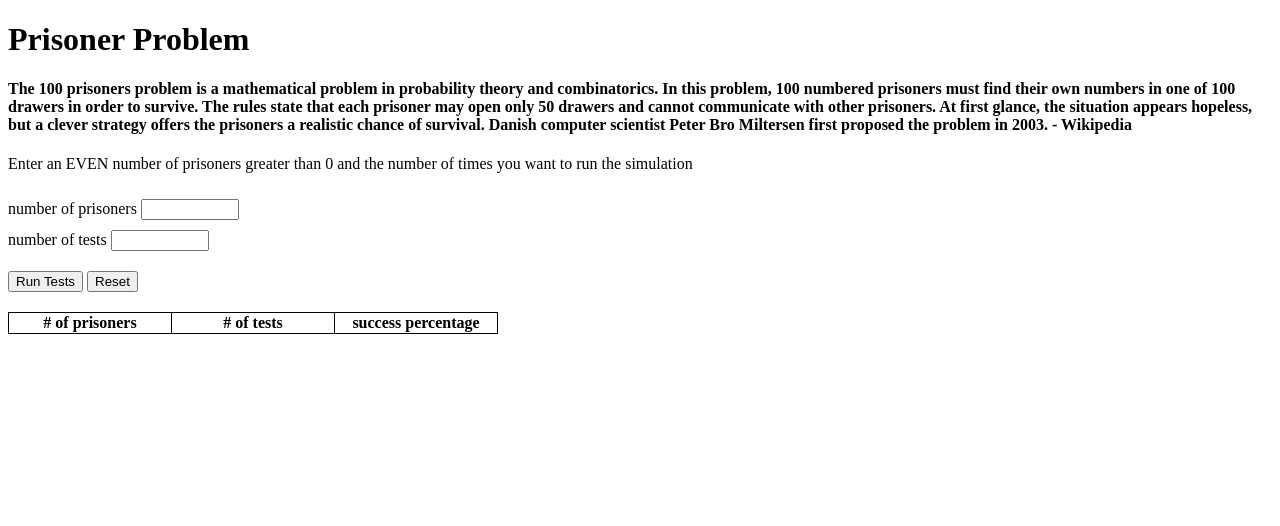
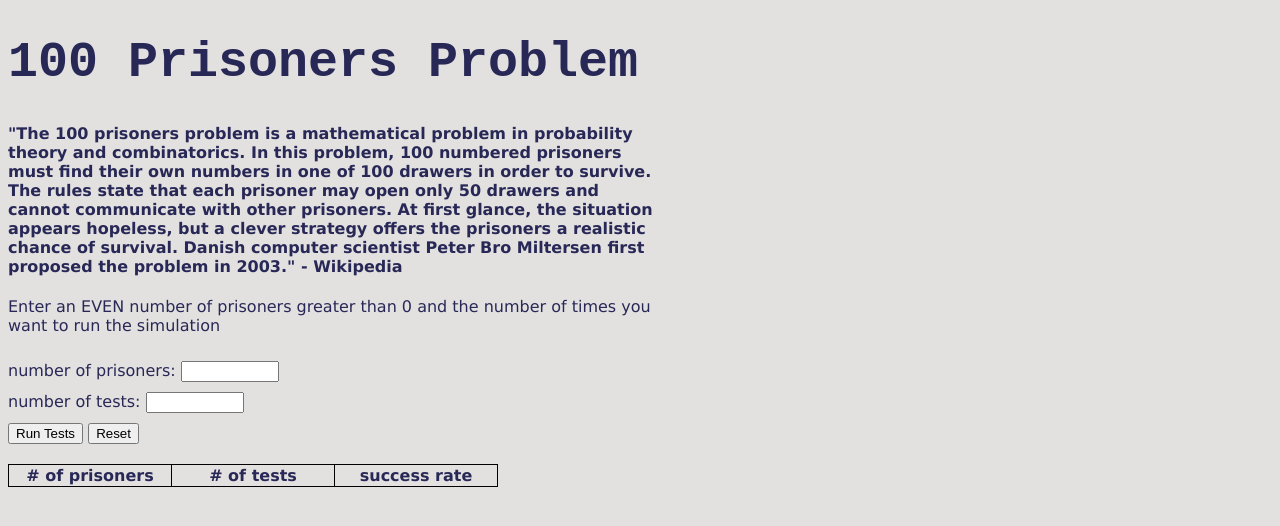
Before and after one commit to brian-walvoord/prisoner-problem, a plain HTML site: page index.html in a window 1280 px wide. Drawn offline with Linux system fonts and the light colour scheme.

Commit message:
added some basic styling

```diff
--- a/index.html
+++ b/index.html
@@ -2,19 +2,19 @@
 <html>
 
 <head>
-  <title>Prisoner Problem</title>
+  <title>100 Prisoners Problem</title>
   <link href="style.css" rel="stylesheet">
   <script src="prisoner.js"></script>
 </head>
 
 <body>
-  <h1>Prisoner Problem</h1>
-  <h4>The 100 prisoners problem is a mathematical problem in probability theory and combinatorics. In this problem, 100 numbered prisoners must find their own numbers in one of 100 drawers in order to survive. The rules state that each prisoner may open only 50 drawers and cannot communicate with other prisoners. At first glance, the situation appears hopeless, but a clever strategy offers the prisoners a realistic chance of survival. Danish computer scientist Peter Bro Miltersen first proposed the problem in 2003. - Wikipedia</h4>
+  <h1>100 Prisoners Problem</h1>
+  <h4>"The 100 prisoners problem is a mathematical problem in probability theory and combinatorics. In this problem, 100 numbered prisoners must find their own numbers in one of 100 drawers in order to survive. The rules state that each prisoner may open only 50 drawers and cannot communicate with other prisoners. At first glance, the situation appears hopeless, but a clever strategy offers the prisoners a realistic chance of survival. Danish computer scientist Peter Bro Miltersen first proposed the problem in 2003." - Wikipedia</h4>
   <p>Enter an EVEN number of prisoners greater than 0 and the number of times you want to run the simulation</p>
-  <label for="prisonerNum">number of prisoners</label>
+  <label for="prisonerNum">number of prisoners:</label>
   <input id="prisonerNum" type="number" step="2">
   <br>
-  <label for="testNum">number of tests</label>
+  <label for="testNum">number of tests:</label>
   <input id="testNum" type="number">
   <br>
   <button id="runButton" onclick="assignValues()">Run Tests</button>
@@ -24,7 +24,7 @@
     <tr>
       <th># of prisoners</th>
       <th># of tests</th>
-      <th>success percentage</th>
+      <th>success rate</th>
     </tr>
   </table>
 
--- a/style.css
+++ b/style.css
@@ -1,10 +1,16 @@
+body {
+  background-color: rgb(227, 224, 224);
+  color: rgb(40, 40, 86);
+  font-family: Verdana, Geneva, Tahoma, sans-serif;
+}
+
 input {
   margin-top: 10px;
   width: 90px;
 }
 
 button {
-  margin-top: 20px;
+  margin-top: 10px;
 }
 
 table, tr, th, td {
@@ -19,3 +25,16 @@ table {
 th, tr {
   width: 160px;
 }
+
+h1 {
+  font-family:'Courier New', Courier, monospace;
+  font-size: 50px;
+}
+
+h4 {
+  width: 650px;
+}
+
+p {
+  width: 650px;
+}
```
